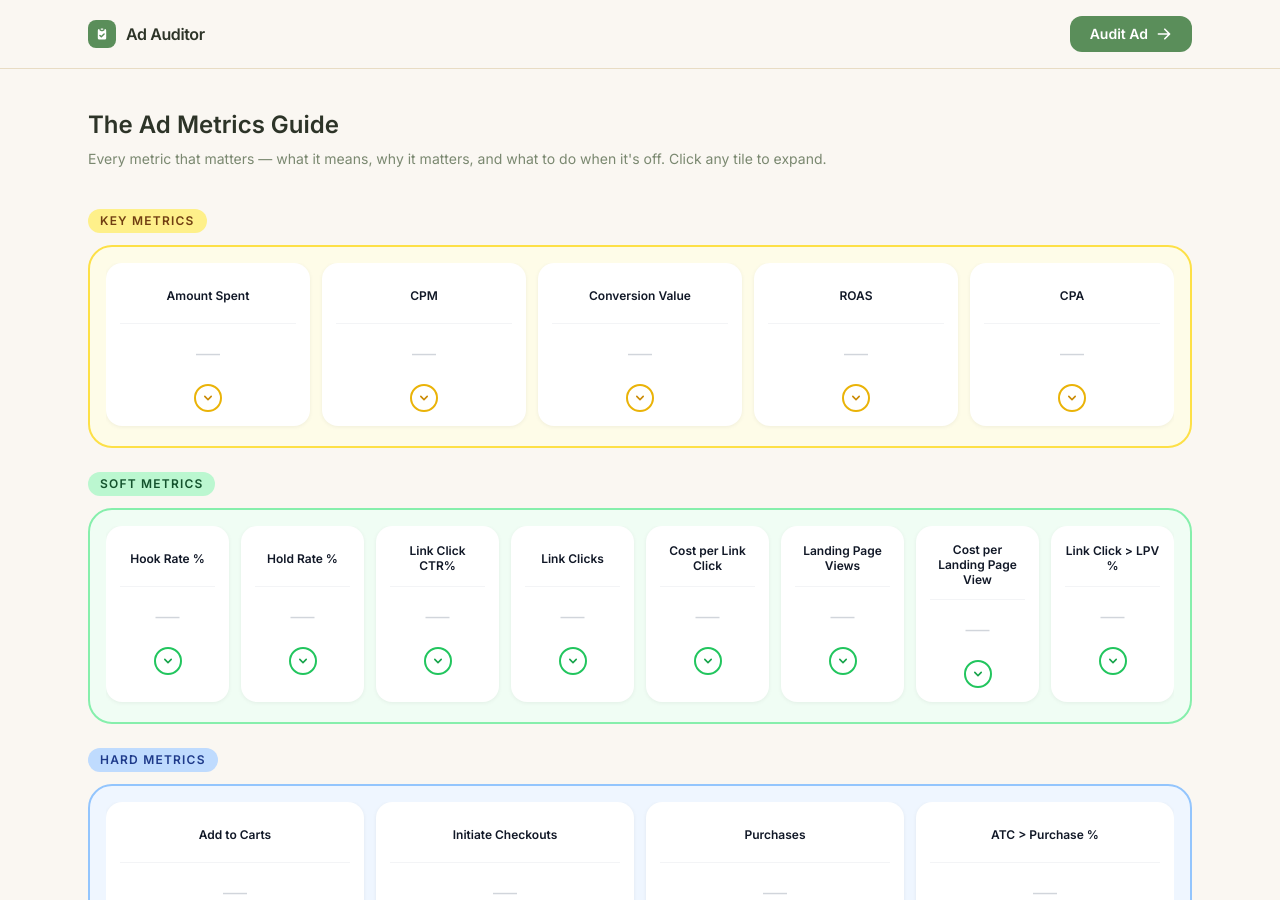
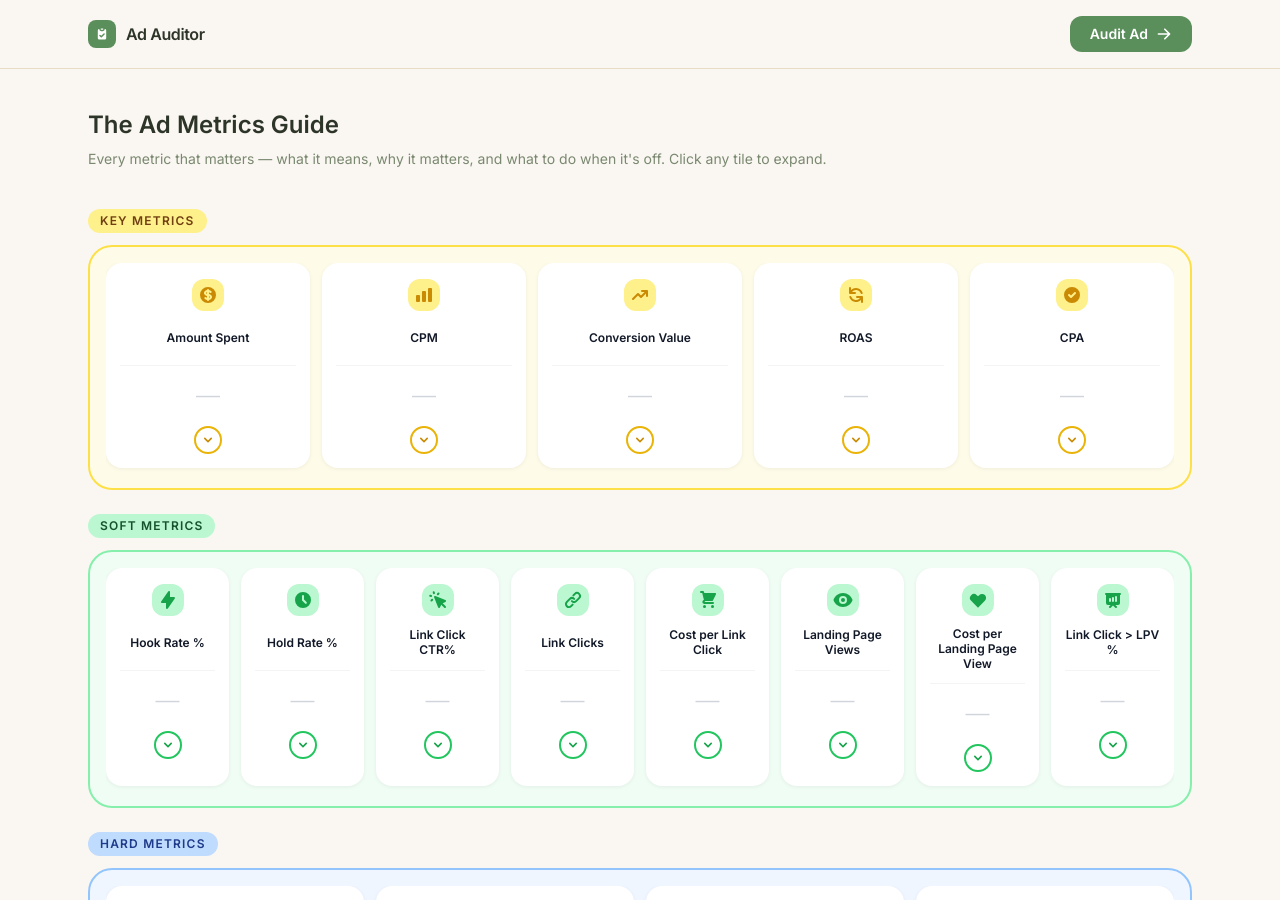
Before and after one commit to jackkennedy99/-ad-auditor, a Next.js app: page / in a window 1280 px wide. Shown: the top 900 px of the page. Built offline with nearby package versions, Linux system fonts and the light colour scheme.

Commit message:
Add per-metric icons to tiles

```diff
--- a/src/app/page.tsx
+++ b/src/app/page.tsx
@@ -17,6 +17,99 @@ import {
   type Grade,
   type MetricConfig,
 } from '@/lib/metrics'
+
+// ─── Metric icons ─────────────────────────────────────────────────────────────
+
+const METRIC_ICONS: Record<MetricId, JSX.Element> = {
+  amountSpent: (
+    <svg viewBox="0 0 20 20" fill="currentColor" className="w-5 h-5">
+      <path d="M8.433 7.418c.155-.103.346-.196.567-.267v1.698a2.305 2.305 0 01-.567-.267C8.07 8.34 8 8.114 8 8c0-.114.07-.34.433-.582zM11 12.849v-1.698c.22.071.412.164.567.267.364.243.433.468.433.582 0 .114-.07.34-.433.582a2.305 2.305 0 01-.567.267z" />
+      <path fillRule="evenodd" d="M10 18a8 8 0 100-16 8 8 0 000 16zm1-13a1 1 0 10-2 0v.092a4.535 4.535 0 00-1.676.662C6.602 6.234 6 7.009 6 8c0 .99.602 1.765 1.324 2.246.48.32 1.054.545 1.676.662v1.941c-.391-.127-.68-.317-.843-.504a1 1 0 10-1.51 1.31c.562.649 1.413 1.076 2.353 1.253V15a1 1 0 102 0v-.092a4.535 4.535 0 001.676-.662C13.398 13.766 14 12.991 14 12c0-.99-.602-1.765-1.324-2.246A4.535 4.535 0 0011 9.092V7.151c.391.127.68.317.843.504a1 1 0 101.511-1.31c-.563-.649-1.413-1.076-2.354-1.253V5z" clipRule="evenodd" />
+    </svg>
+  ),
+  cpm: (
+    <svg viewBox="0 0 20 20" fill="currentColor" className="w-5 h-5">
+      <path d="M2 11a1 1 0 011-1h2a1 1 0 011 1v5a1 1 0 01-1 1H3a1 1 0 01-1-1v-5zM8 7a1 1 0 011-1h2a1 1 0 011 1v9a1 1 0 01-1 1H9a1 1 0 01-1-1V7zM14 4a1 1 0 011-1h2a1 1 0 011 1v12a1 1 0 01-1 1h-2a1 1 0 01-1-1V4z" />
+    </svg>
+  ),
+  conversionValue: (
+    <svg viewBox="0 0 20 20" fill="currentColor" className="w-5 h-5">
+      <path fillRule="evenodd" d="M12 7a1 1 0 110-2h5a1 1 0 011 1v5a1 1 0 11-2 0V8.414l-4.293 4.293a1 1 0 01-1.414 0L8 10.414l-4.293 4.293a1 1 0 01-1.414-1.414l5-5a1 1 0 011.414 0L11 10.586 14.586 7H12z" clipRule="evenodd" />
+    </svg>
+  ),
+  roas: (
+    <svg viewBox="0 0 20 20" fill="currentColor" className="w-5 h-5">
+      <path fillRule="evenodd" d="M4 2a1 1 0 011 1v2.101a7.002 7.002 0 0111.601 2.566 1 1 0 11-1.885.666A5.002 5.002 0 005.999 7H9a1 1 0 010 2H4a1 1 0 01-1-1V3a1 1 0 011-1zm.008 9.057a1 1 0 011.276.61A5.002 5.002 0 0014.001 13H11a1 1 0 110-2h5a1 1 0 011 1v5a1 1 0 11-2 0v-2.101a7.002 7.002 0 01-11.601-2.566 1 1 0 01.61-1.276z" clipRule="evenodd" />
+    </svg>
+  ),
+  cpa: (
+    <svg viewBox="0 0 20 20" fill="currentColor" className="w-5 h-5">
+      <path fillRule="evenodd" d="M10 18a8 8 0 100-16 8 8 0 000 16zm3.707-9.293a1 1 0 00-1.414-1.414L9 10.586 7.707 9.293a1 1 0 00-1.414 1.414l2 2a1 1 0 001.414 0l4-4z" clipRule="evenodd" />
+    </svg>
+  ),
+  hookRate: (
+    <svg viewBox="0 0 20 20" fill="currentColor" className="w-5 h-5">
+      <path fillRule="evenodd" d="M11.3 1.046A1 1 0 0112 2v5h4a1 1 0 01.82 1.573l-7 10A1 1 0 018 18v-5H4a1 1 0 01-.82-1.573l7-10a1 1 0 011.12-.38z" clipRule="evenodd" />
+    </svg>
+  ),
+  holdRate: (
+    <svg viewBox="0 0 20 20" fill="currentColor" className="w-5 h-5">
+      <path fillRule="evenodd" d="M10 18a8 8 0 100-16 8 8 0 000 16zm1-12a1 1 0 10-2 0v4a1 1 0 00.293.707l2.828 2.829a1 1 0 101.415-1.415L11 9.586V6z" clipRule="evenodd" />
+    </svg>
+  ),
+  ctr: (
+    <svg viewBox="0 0 20 20" fill="currentColor" className="w-5 h-5">
+      <path fillRule="evenodd" d="M6.672 1.911a1 1 0 10-1.932.518l.259.966a1 1 0 001.932-.518l-.26-.966zM2.429 4.74a1 1 0 10-.517 1.932l.966.259a1 1 0 00.517-1.932l-.966-.26zm8.814-.569a1 1 0 00-1.415-1.414l-.707.707a1 1 0 101.415 1.415l.707-.708zm-7.071 7.072l.707-.707A1 1 0 003.465 9.12l-.708.707a1 1 0 001.415 1.415zm3.2-5.171a1 1 0 00-1.3 1.3l4 10a1 1 0 001.823.075l1.38-2.759 3.018 3.02a1 1 0 001.414-1.415l-3.019-3.02 2.76-1.379a1 1 0 00-.076-1.822l-10-4z" clipRule="evenodd" />
+    </svg>
+  ),
+  linkClicks: (
+    <svg viewBox="0 0 20 20" fill="currentColor" className="w-5 h-5">
+      <path fillRule="evenodd" d="M12.586 4.586a2 2 0 112.828 2.828l-3 3a2 2 0 01-2.828 0 1 1 0 00-1.414 1.414 4 4 0 005.656 0l3-3a4 4 0 00-5.656-5.656l-1.5 1.5a1 1 0 101.414 1.414l1.5-1.5zm-5 5a2 2 0 012.828 0 1 1 0 101.414-1.414 4 4 0 00-5.656 0l-3 3a4 4 0 105.656 5.656l1.5-1.5a1 1 0 10-1.414-1.414l-1.5 1.5a2 2 0 11-2.828-2.828l3-3z" clipRule="evenodd" />
+    </svg>
+  ),
+  cplc: (
+    <svg viewBox="0 0 20 20" fill="currentColor" className="w-5 h-5">
+      <path d="M3 1a1 1 0 000 2h1.22l.305 1.222a.997.997 0 00.01.042l1.358 5.43-.893.892C3.74 11.846 4.632 14 6.414 14H15a1 1 0 000-2H6.414l1-1H14a1 1 0 00.894-.553l3-6A1 1 0 0017 3H6.28l-.31-1.243A1 1 0 005 1H3zM16 16.5a1.5 1.5 0 11-3 0 1.5 1.5 0 013 0zM6.5 18a1.5 1.5 0 100-3 1.5 1.5 0 000 3z" />
+    </svg>
+  ),
+  lpv: (
+    <svg viewBox="0 0 20 20" fill="currentColor" className="w-5 h-5">
+      <path d="M10 12a2 2 0 100-4 2 2 0 000 4z" />
+      <path fillRule="evenodd" d="M.458 10C1.732 5.943 5.522 3 10 3s8.268 2.943 9.542 7c-1.274 4.057-5.064 7-9.542 7S1.732 14.057.458 10zM14 10a4 4 0 11-8 0 4 4 0 018 0z" clipRule="evenodd" />
+    </svg>
+  ),
+  cplpv: (
+    <svg viewBox="0 0 20 20" fill="currentColor" className="w-5 h-5">
+      <path fillRule="evenodd" d="M3.172 5.172a4 4 0 015.656 0L10 6.343l1.172-1.171a4 4 0 115.656 5.656L10 17.657l-6.828-6.829a4 4 0 010-5.656z" clipRule="evenodd" />
+    </svg>
+  ),
+  lpQuality: (
+    <svg viewBox="0 0 20 20" fill="currentColor" className="w-5 h-5">
+      <path fillRule="evenodd" d="M3 3a1 1 0 000 2v8a2 2 0 002 2h2.586l-1.293 1.293a1 1 0 101.414 1.414L10 15.414l2.293 2.293a1 1 0 001.414-1.414L12.414 15H15a2 2 0 002-2V5a1 1 0 100-2H3zm11 4a1 1 0 10-2 0v4a1 1 0 102 0V7zm-3 1a1 1 0 10-2 0v3a1 1 0 102 0V8zM8 9a1 1 0 00-2 0v2a1 1 0 102 0V9z" clipRule="evenodd" />
+    </svg>
+  ),
+  atc: (
+    <svg viewBox="0 0 20 20" fill="currentColor" className="w-5 h-5">
+      <path d="M3 1a1 1 0 000 2h1.22l.305 1.222a.997.997 0 00.01.042l1.358 5.43-.893.892C3.74 11.846 4.632 14 6.414 14H15a1 1 0 000-2H6.414l1-1H14a1 1 0 00.894-.553l3-6A1 1 0 0017 3H6.28l-.31-1.243A1 1 0 005 1H3zM16 16.5a1.5 1.5 0 11-3 0 1.5 1.5 0 013 0zM6.5 18a1.5 1.5 0 100-3 1.5 1.5 0 000 3z" />
+    </svg>
+  ),
+  initiateCheckout: (
+    <svg viewBox="0 0 20 20" fill="currentColor" className="w-5 h-5">
+      <path d="M4 4a2 2 0 00-2 2v1h16V6a2 2 0 00-2-2H4z" />
+      <path fillRule="evenodd" d="M18 9H2v5a2 2 0 002 2h12a2 2 0 002-2V9zM4 13a1 1 0 011-1h1a1 1 0 110 2H5a1 1 0 01-1-1zm5-1a1 1 0 100 2h1a1 1 0 100-2H9z" clipRule="evenodd" />
+    </svg>
+  ),
+  purchases: (
+    <svg viewBox="0 0 20 20" fill="currentColor" className="w-5 h-5">
+      <path fillRule="evenodd" d="M10 2a4 4 0 00-4 4v1H5a1 1 0 00-.994.89l-1 9A1 1 0 004 18h12a1 1 0 00.994-1.11l-1-9A1 1 0 0015 7h-1V6a4 4 0 00-4-4zm2 5V6a2 2 0 10-4 0v1h4zm-6 3a1 1 0 112 0 1 1 0 01-2 0zm7-1a1 1 0 100 2 1 1 0 000-2z" clipRule="evenodd" />
+    </svg>
+  ),
+  atcPurchase: (
+    <svg viewBox="0 0 20 20" fill="currentColor" className="w-5 h-5">
+      <path fillRule="evenodd" d="M3 3a1 1 0 00-1 1v12a1 1 0 102 0V4a1 1 0 00-1-1zm10.293 9.293a1 1 0 001.414 1.414l3-3a1 1 0 000-1.414l-3-3a1 1 0 10-1.414 1.414L14.586 9H7a1 1 0 100 2h7.586l-1.293 1.293z" clipRule="evenodd" />
+    </svg>
+  ),
+}
 
 // ─── Types ────────────────────────────────────────────────────────────────────
 
@@ -390,6 +483,14 @@ function CategoryPill({
                   padding: '14px 12px 12px',
                 }}
               >
+                {/* Icon */}
+                <div
+                  className="w-8 h-8 rounded-xl flex items-center justify-center mb-2.5"
+                  style={{ backgroundColor: meta.pillBg, color: meta.accent }}
+                >
+                  {METRIC_ICONS[config.id]}
+                </div>
+
                 {/* Label */}
                 <div
                   className="text-xs font-semibold text-center leading-tight mb-3"
```
